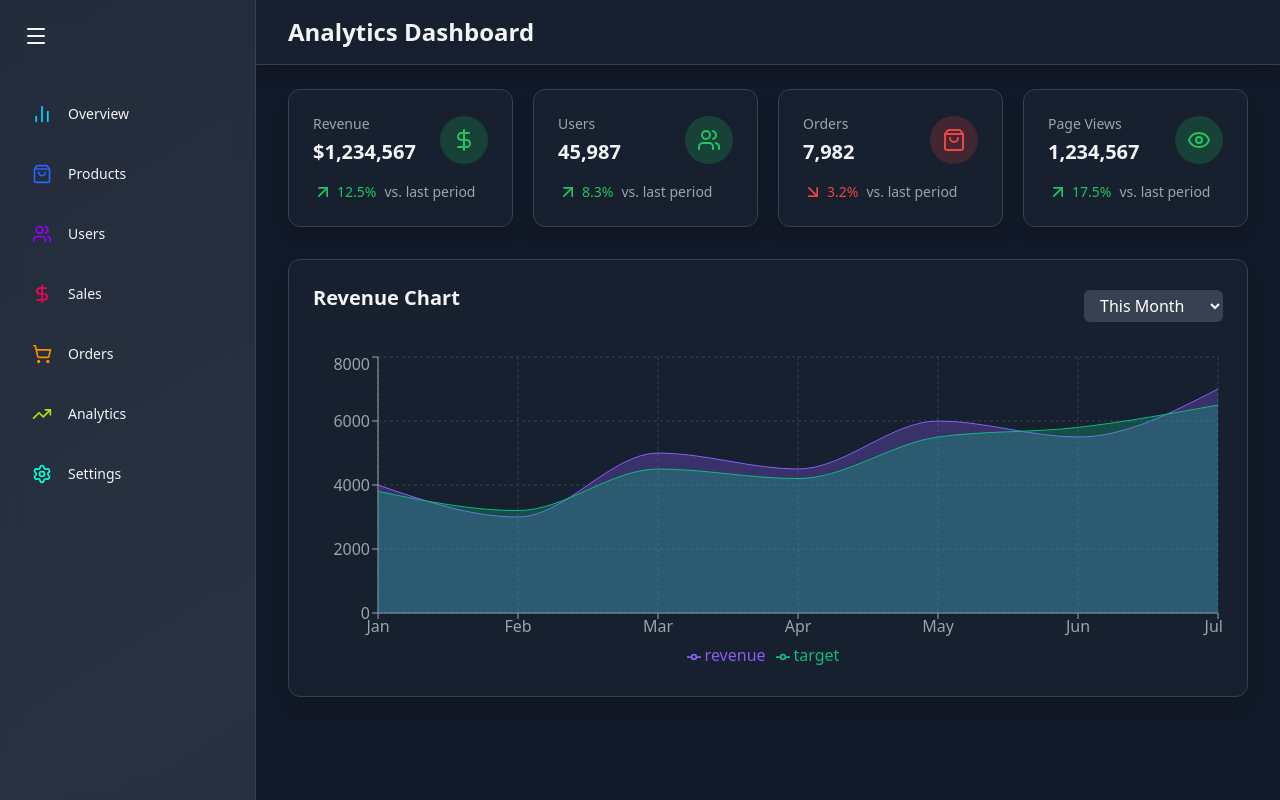
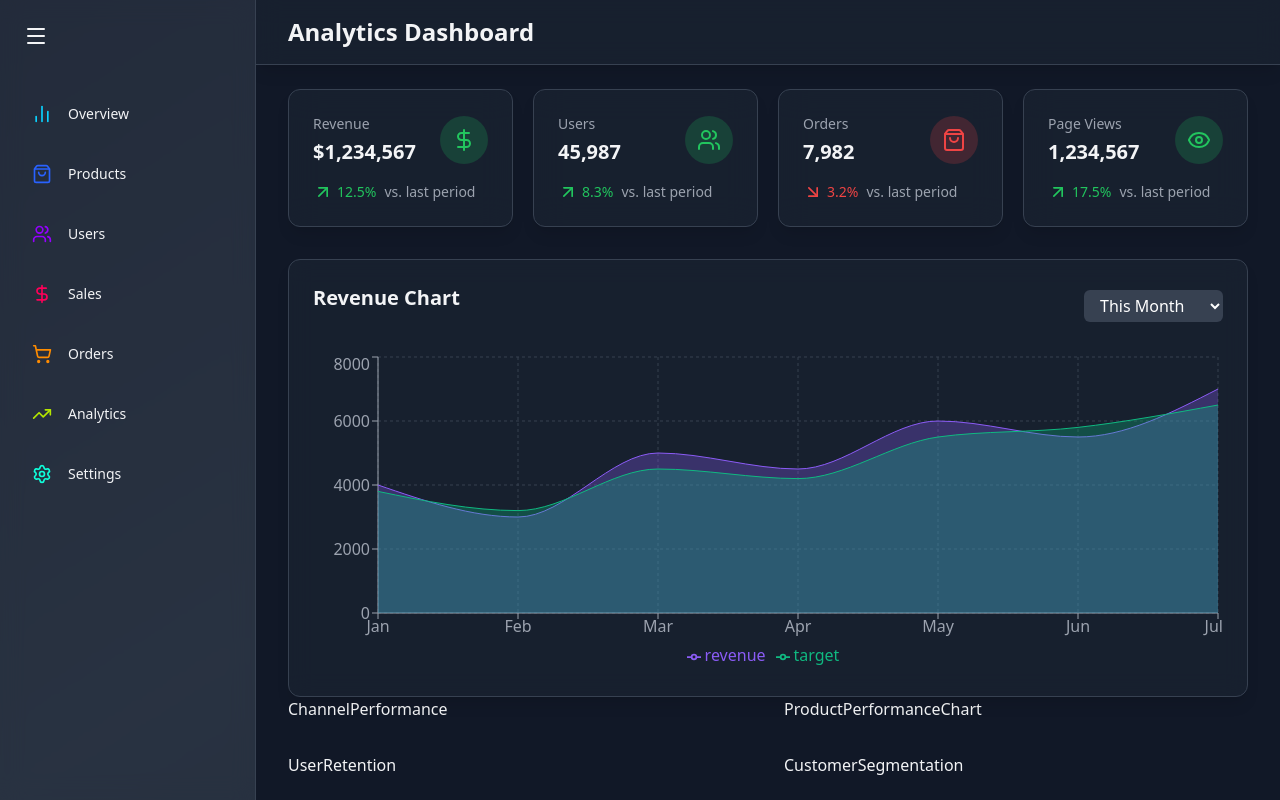
Before and after one commit to devrolet/react-admin-dashboard, a React (Vite) app: page /analytics in a window 1280 px wide. Built offline with nearby package versions, Linux system fonts and the light colour scheme.

Commit message:
Create base chart components for AnalyticsPage

```diff
--- /dev/null
+++ b/src/components/analytics/ChannelPerformance.jsx
@@ -0,0 +1,7 @@
+const ChannelPerformance = () => {
+  return (
+    <div>ChannelPerformance</div>
+  )
+}
+
+export default ChannelPerformance
--- /dev/null
+++ b/src/components/analytics/CustomerSegmentation.jsx
@@ -0,0 +1,7 @@
+const CustomerSegmentation = () => {
+  return (
+    <div>CustomerSegmentation</div>
+  )
+}
+
+export default CustomerSegmentation
--- /dev/null
+++ b/src/components/analytics/ProductPerformanceChart.jsx
@@ -0,0 +1,7 @@
+const ProductPerformanceChart = () => {
+  return (
+    <div>ProductPerformanceChart</div>
+  )
+}
+
+export default ProductPerformanceChart
--- /dev/null
+++ b/src/components/analytics/UserRetention.jsx
@@ -0,0 +1,7 @@
+const UserRetention = () => {
+  return (
+    <div>UserRetention</div>
+  )
+}
+
+export default UserRetention
--- a/src/pages/AnalyticsPage.jsx
+++ b/src/pages/AnalyticsPage.jsx
@@ -1,6 +1,11 @@
 import Header from "../components/common/Header"
 import OverviewCards from "../components/analytics/OverviewCards";
 import RevenueChart from "../components/analytics/RevenueChart";
+import ChannelPerformance from "../components/analytics/ChannelPerformance";
+import ProductPerformanceChart from "../components/analytics/ProductPerformanceChart";
+import UserRetention from "../components/analytics/UserRetention";
+import CustomerSegmentation from "../components/analytics/CustomerSegmentation";
+
 
 const AnalyticsPage = () => {
   return (
@@ -9,6 +14,13 @@ const AnalyticsPage = () => {
       <main className="max-w-7xl mx-auto py-6 px-4 lg:px-8">
         <OverviewCards />
         <RevenueChart />
+
+        <div className="grid grid-cols-1 lg:grid-cols-2 gap-8 mb-8">
+          <ChannelPerformance />
+          <ProductPerformanceChart />
+          <UserRetention />
+          <CustomerSegmentation />
+        </div>
       </main>
     </div>
   )
```
